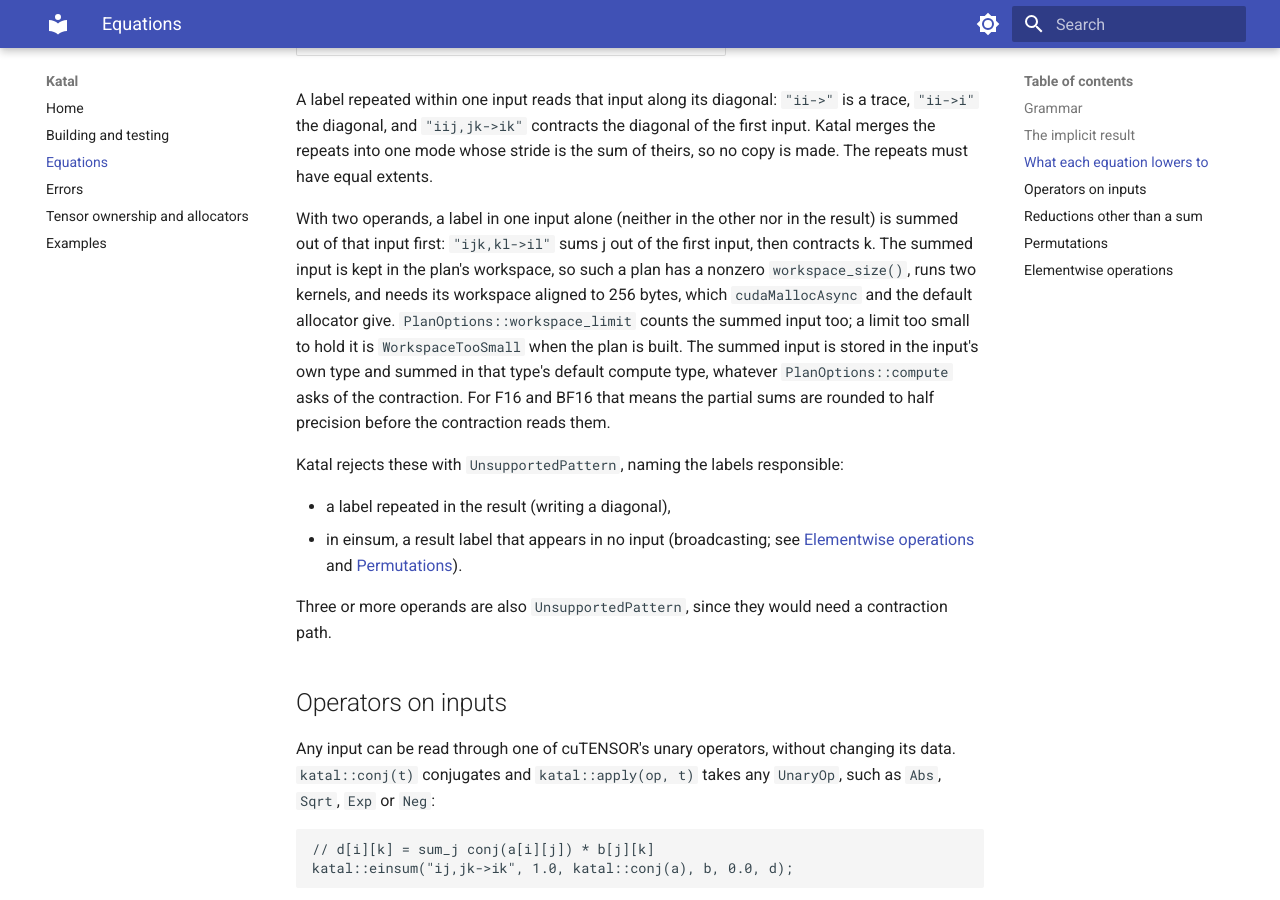
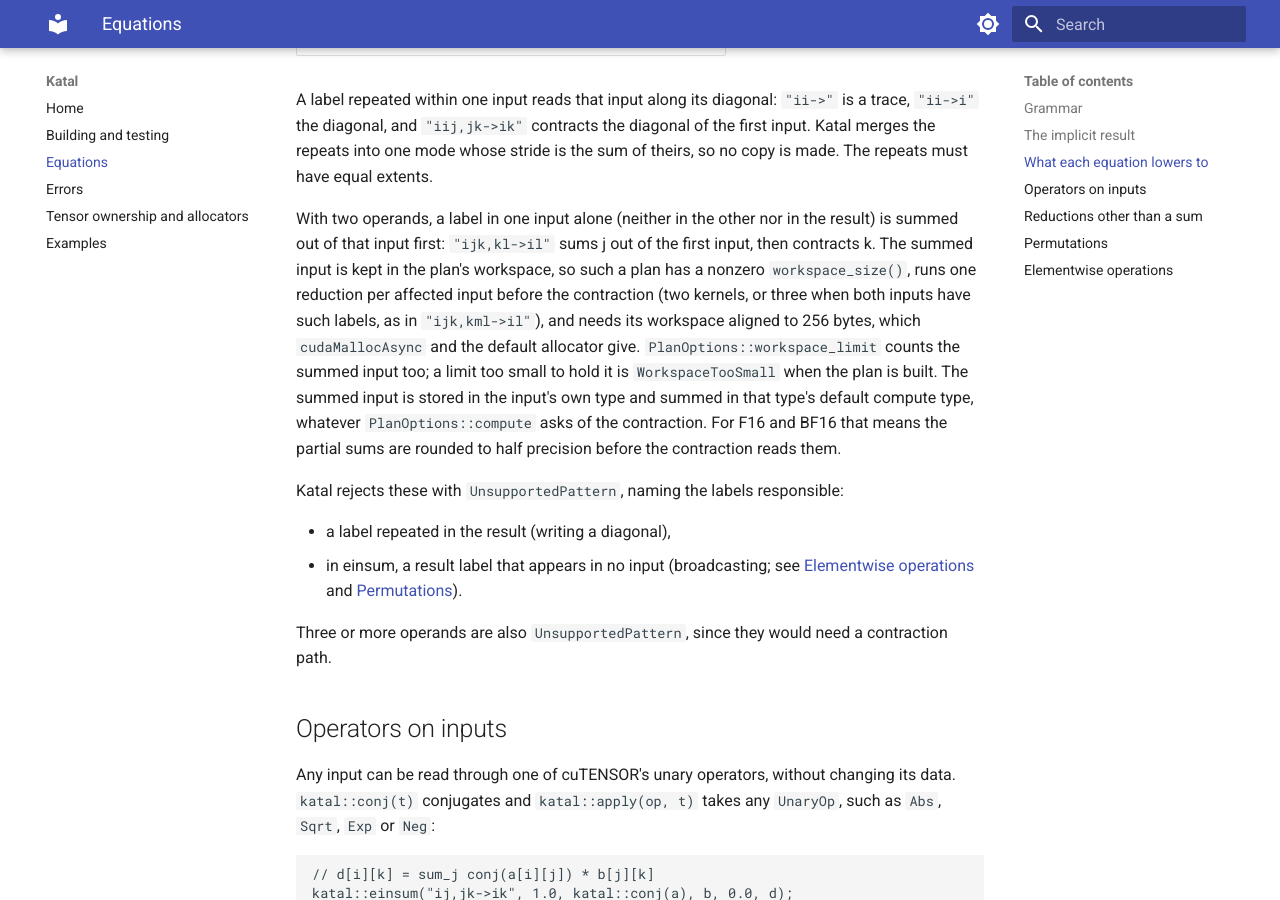
Before and after one commit to ajay-mk/Katal, an MkDocs documentation site: the page built from docs/equations.md, in a window 1280 px wide and 900 px high, scrolled down 1258 px. Built offline with MkDocs 1.6.1 and Material for MkDocs 9.7.7, drawn with Linux system fonts in a browser that asks for light colours.

Commit message:
docs: count one pre-reduction per input with a lone label

```diff
--- a/docs/equations.md
+++ b/docs/equations.md
@@ -49,11 +49,12 @@ extents.
 With two operands, a label in one input alone (neither in the other nor in
 the result) is summed out of that input first: `"ijk,kl->il"` sums j out of
 the first input, then contracts k. The summed input is kept in the plan's
-workspace, so such a plan has a nonzero `workspace_size()`, runs two kernels,
-and needs its workspace aligned to 256 bytes, which `cudaMallocAsync` and
-the default allocator give. `PlanOptions::workspace_limit` counts the summed
-input too; a limit too small to hold it is `WorkspaceTooSmall` when the plan
-is built. The summed input is stored in the input's own type and summed in
+workspace, so such a plan has a nonzero `workspace_size()`, runs one
+reduction per affected input before the contraction (two kernels, or three
+when both inputs have such labels, as in `"ijk,kml->il"`), and needs its
+workspace aligned to 256 bytes, which `cudaMallocAsync` and the default
+allocator give. `PlanOptions::workspace_limit` counts the summed input too;
+a limit too small to hold it is `WorkspaceTooSmall` when the plan is built. The summed input is stored in the input's own type and summed in
 that type's default compute type, whatever `PlanOptions::compute` asks of the
 contraction. For F16 and BF16 that means the partial sums are rounded to half
 precision before the contraction reads them.
```
